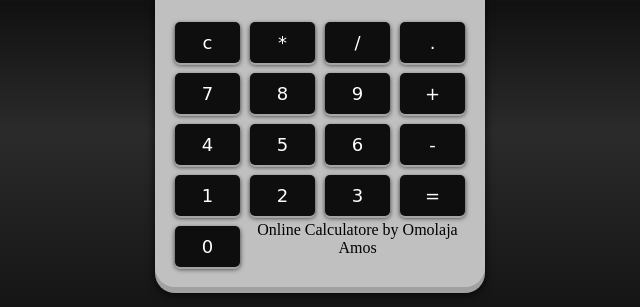
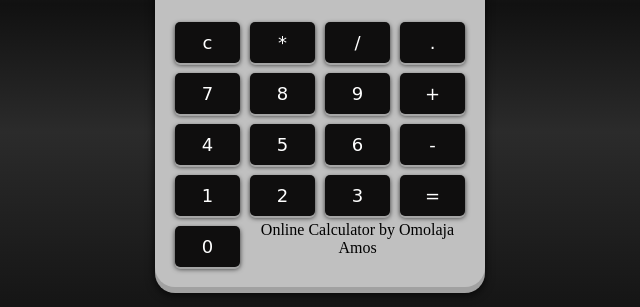
Before and after one commit to TheRichCode/calculator, a plain HTML site: page index.html in a window 1280 px wide. Shown: the part 476-783 px from the top of the page, 485-1125 px from the left. Drawn offline with Linux system fonts and the light colour scheme.

Commit message:
spelling correction

```diff
--- a/index.html
+++ b/index.html
@@ -42,7 +42,7 @@
 
         <div class="signature">
 
-    Online Calculatore by  Omolaja Amos
+    Online Calculator by  Omolaja Amos
 
 
 
```
